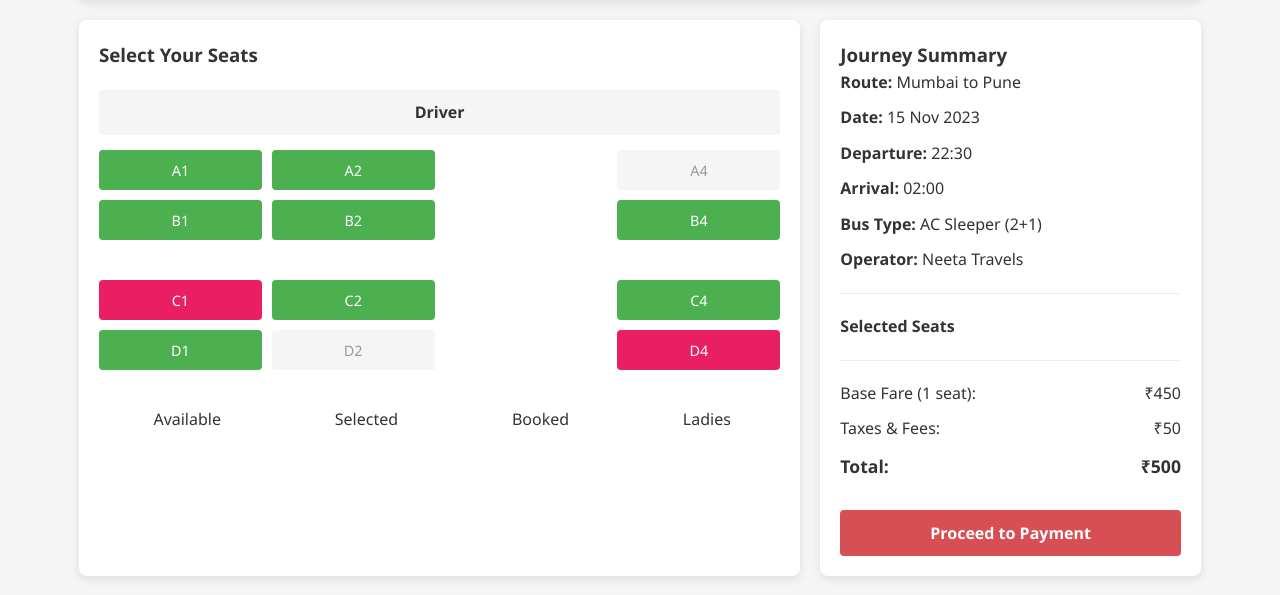
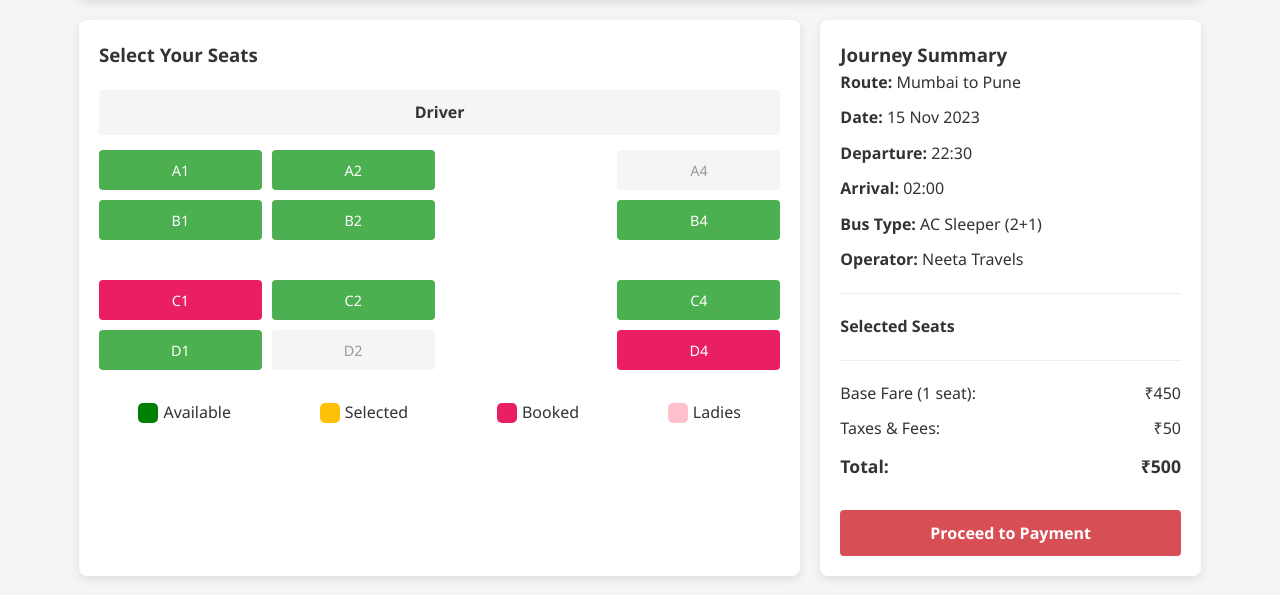
Before and after one commit to WiZBoon/Bus-Ty, a plain HTML site: page booking.html in a window 1280 px wide. Shown: the part 205-800 px from the top of the page. Drawn offline with Linux system fonts and the light colour scheme.

Commit message:
Update booking.html

```diff
--- a/booking.html
+++ b/booking.html
@@ -57,10 +57,10 @@
                                 <!-- Seats will be generated by JavaScript -->
                             </div>
                             <div class="legend">
-                                <div><span class="seat available"></span> Available</div>
-                                <div><span class="seat selected"></span> Selected</div>
-                                <div><span class="seat booked"></span> Booked</div>
-                                <div><span class="seat ladies"></span> Ladies</div>
+                                <div><span class="color-box available-box"></span> Available</div>
+                                <div><span class="color-box selected-box"></span> Selected</div>
+                                <div><span class="color-box booked-box"></span> Booked</div>
+                                <div><span class="color-box ladies-box"></span> Ladies</div>
                             </div>
                         </div>
                     </div>
```
